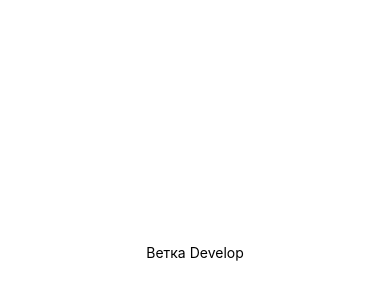
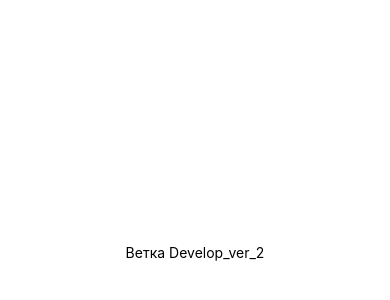
Before and after one commit to Alex22485/Numerologi, a React Native app: screen / in a window 390 px wide. Shown: the part 170-470 px from the top of the page. Built offline with nearby package versions, Linux system fonts and the light colour scheme.

Commit message:
new name in branch_develop_ver_2

```diff
--- a/App.js
+++ b/App.js
@@ -4,7 +4,7 @@ import { StyleSheet, Text, View } from "react-native";
 export default function App() {
   return (
     <View style={styles.container}>
-      <Text>Ветка Develop</Text>
+      <Text>Ветка Develop_ver_2</Text>
       <StatusBar style="auto" />
     </View>
   );
```
